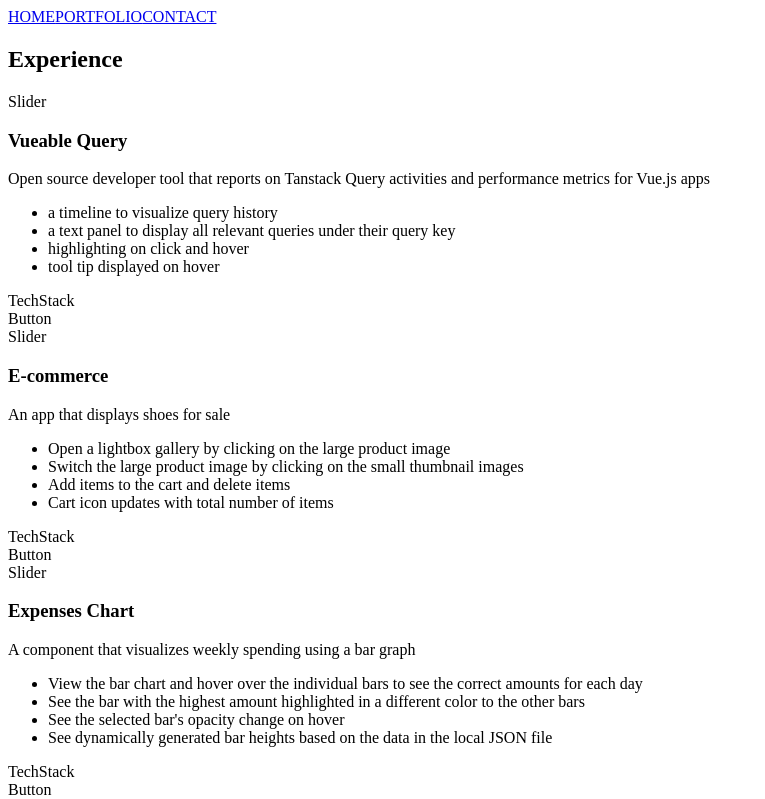
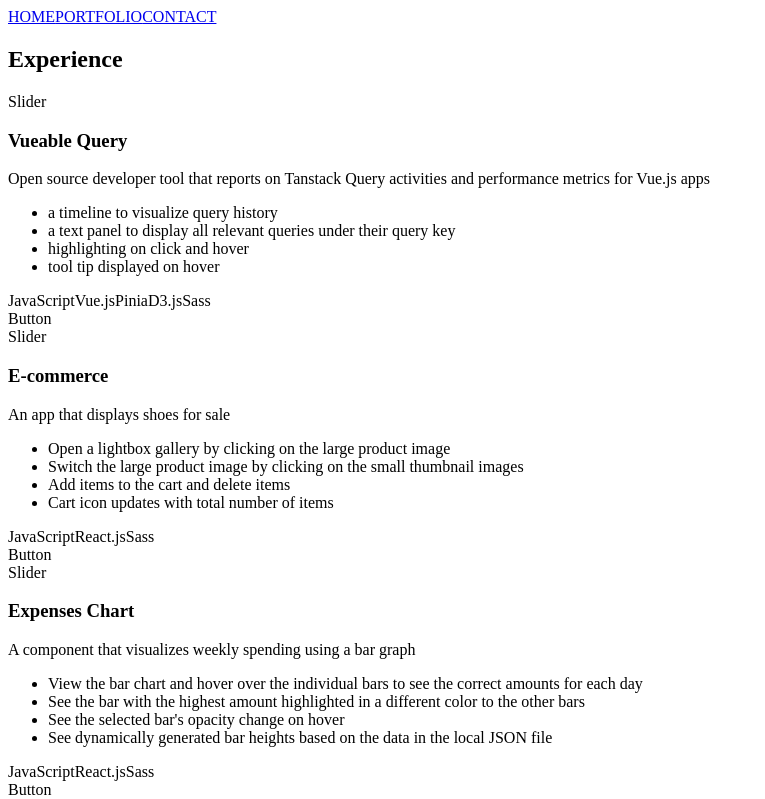
Before and after one commit to annaduong17/portfolio, a React (Create React App) app: page /portfolio in a window 1280 px wide. Shown: the top 799 px of the page, without its empty margins (0-765 px from the left). Built offline with nearby package versions, Linux system fonts and the light colour scheme.

Commit message:
add content to TechStack

```diff
--- a/src/components/TechStack.js
+++ b/src/components/TechStack.js
@@ -1,6 +1,11 @@
-function TechStack() {
+function TechStack({ techStack }) {
+  const renderedItems = techStack.map((tech, index) => {
+    return (
+      <span key={index} className="tech" >{tech}</span>
+    )
+  })
   return (
-    <div>TechStack</div>
+    <div>{renderedItems}</div>
   );
 }
 
```
